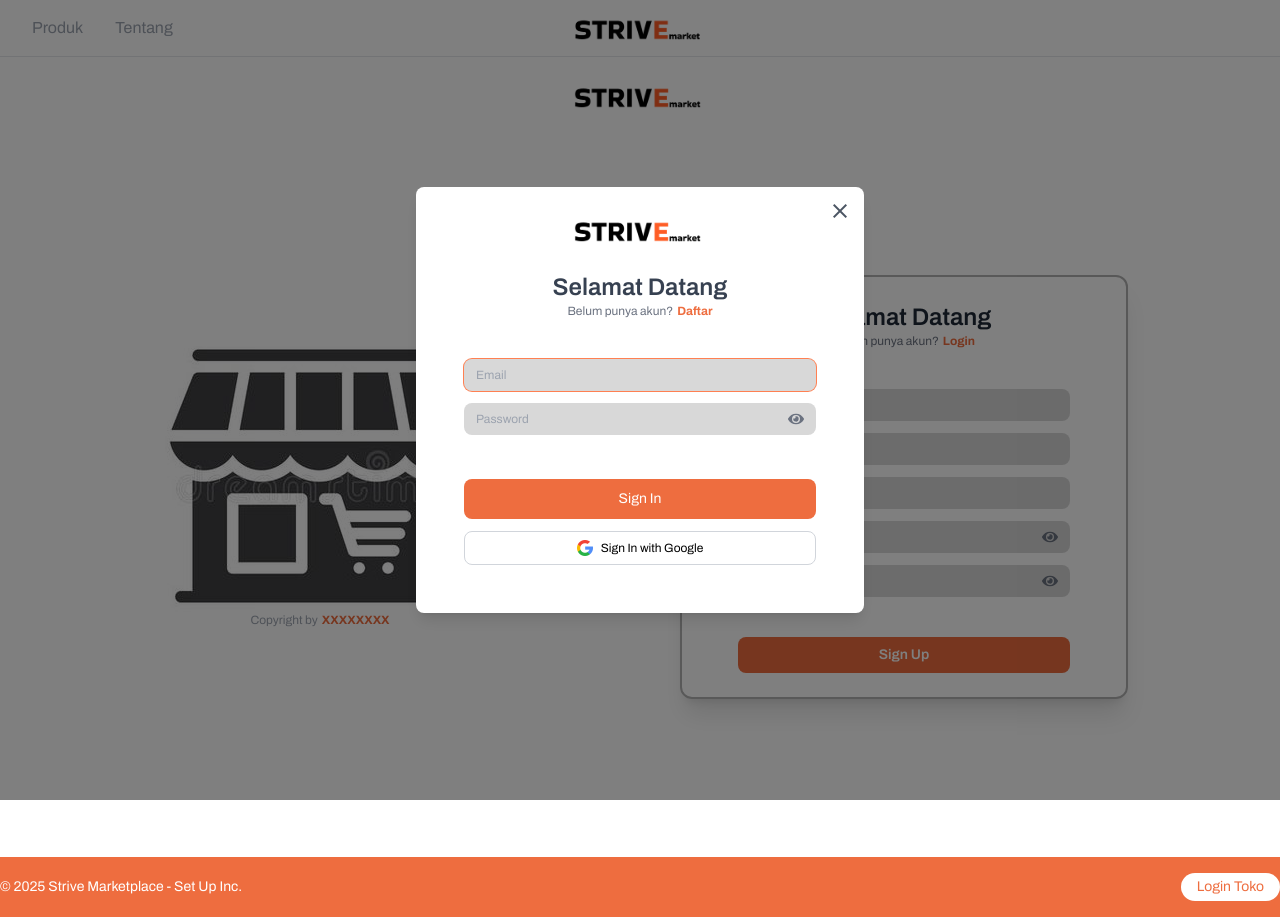
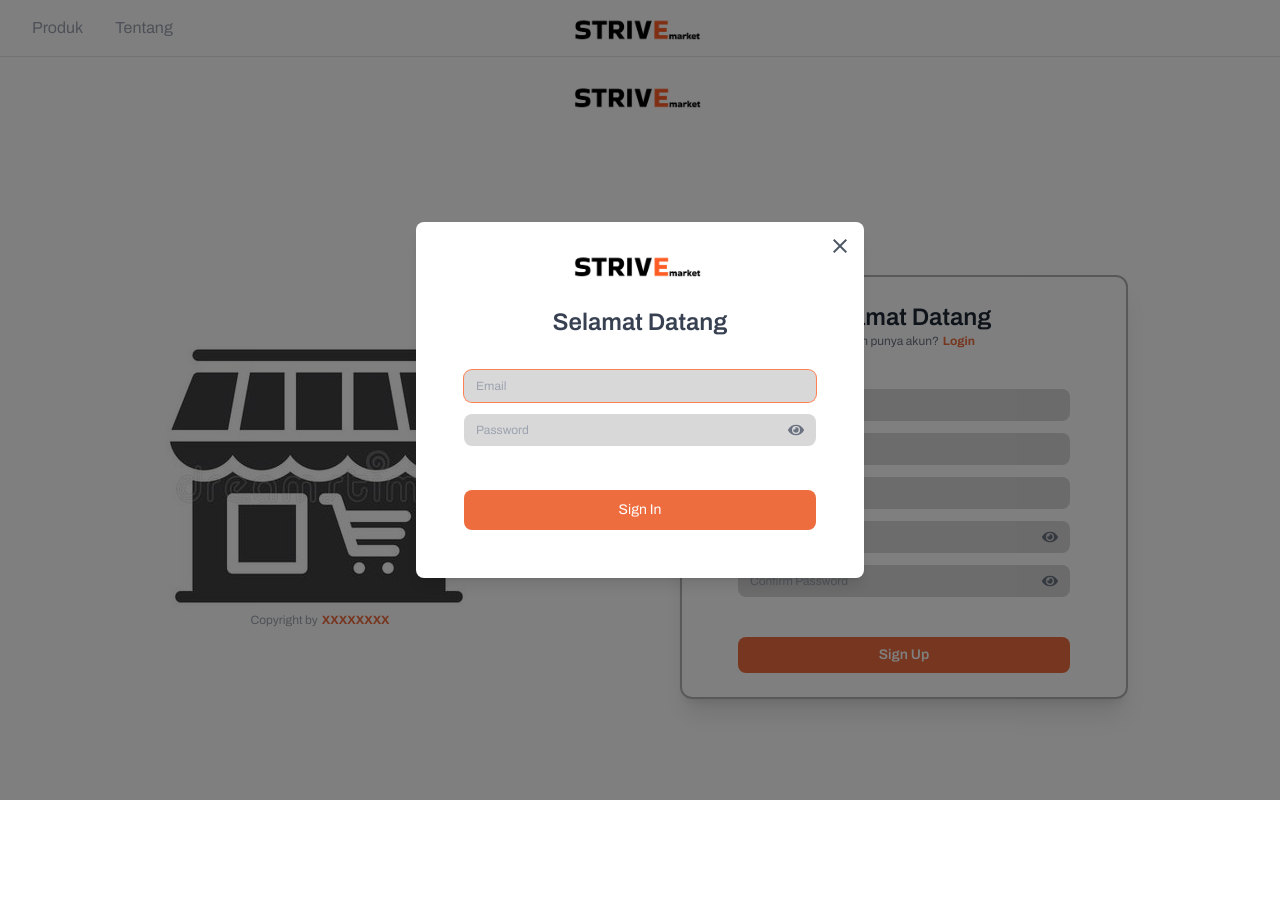
Before and after one commit to mhmmdafnan/Strivecommerce_2026_FE, a React (Vite) app: page /register in a window 1280 px wide. Both pictures are taken after a click on the element "Login". After the commit the page ends 857 px from the top, so only its background shows below. Built offline with nearby package versions, Linux system fonts and the light colour scheme.

Commit message:
adding setting cookie on footer

```diff
--- a/src/App.jsx
+++ b/src/App.jsx
@@ -63,6 +63,7 @@ const AppRoutes = ({ isLoginModal, setIsLoginModal }) => {
             />
           }
         />
+        <Route path="/toko/:userId" element={<TokoPage />} />
 
         <Route element={<LoginRoutes />}>
           <Route path="/akunSaya" element={<AkunSayaPage />} />
@@ -71,7 +72,7 @@ const AppRoutes = ({ isLoginModal, setIsLoginModal }) => {
           <Route path="/checkout" element={<CheckoutPage />} />
           <Route path="/loading" element={<LoadingAcc />} />
           <Route path="/formUMKM" element={<FormUMKMPage />} />
-          <Route path="/toko/:userId" element={<TokoPage />} />
+
           <Route path="/alamat" element={<AlamatPage />} />
           <Route path="/TambahAlamat" element={<TambahAlamat />} />
           <Route path="/toko/:idToko" element={<TokoPage />} />
@@ -84,7 +85,7 @@ const AppRoutes = ({ isLoginModal, setIsLoginModal }) => {
 
         <Route path="/register" element={<SignupPage />} />
       </Routes>
-        <Footer />
+
     </>
   );
 };
--- a/src/Component/Footer.jsx
+++ b/src/Component/Footer.jsx
@@ -1,10 +1,13 @@
 import { useNavigate } from "react-router-dom";
 import LoginModal from "./LoginModal.jsx";
 import { useState } from "react";
+import { useCookies } from "react-cookie";
+
 
 const footer = () => {
   const [isLoginModalOpen, setLoginModalOpen] = useState(false);
     const navigate = useNavigate();
+    const [cookies, setCookie, removeCookie] = useCookies(["isLoggedIn"]);
   const showLoginModal = () => {
     setLoginModalOpen(true);
   };
@@ -22,9 +25,16 @@ const footer = () => {
     <footer className="bg-[#EE6D3F] text-white py-4">
       <div className="container mx-auto text-center flex justify-between items-center">
         <p className="text-sm">&copy; 2025 Strive Marketplace - Set Up Inc.</p>
-        <p className="bg-white text-[#EE6D3F] px-4 py-1 rounded-full text-sm cursor-pointer" onClick={showLoginModal}>
-          Login Toko
-        </p>
+        {cookies.isLoggedIn ? (
+            <p className="bg-white text-[#EE6D3F] px-4 py-1 rounded-full text-sm cursor-pointer" onClick={() => navigate("/tokoSaya")}>
+              Toko
+            </p>
+          ) : (
+            <p className="bg-white text-[#EE6D3F] px-4 py-1 rounded-full text-sm cursor-pointer" onClick={showLoginModal}>
+              Login Toko
+            </p>
+          )}
+
       </div>
     </footer>
     </>
--- a/src/Component/LoginModal.jsx
+++ b/src/Component/LoginModal.jsx
@@ -111,24 +111,10 @@ const LoginModal = ({ isOpen, onClose, onSuccess }) => {
         <div className="flex justify-center mb-5">
           <img src={Logo} alt="Logo" className="mx-auto h-10" />
         </div>
-        <h2 className="text-center text-2xl font-semibold text-gray-700 dark:text-white">
+        <h2 className="text-center text-2xl mb-8 font-semibold text-gray-700 dark:text-white">
           Selamat Datang
         </h2>
-        <p className="text-center text-xs text-gray-500 mb-10 dark:text-gray-300">
-          Belum punya akun?
-          <span
-            onClick={() => {
-              if (location.pathname === "/register") {
-                onClose(); // jika sudah di halaman "/"
-              } else {
-                navigate("/register"); // jika bukan di halaman "/"
-              }
-            }}
-            className="text-[#EE6D3F] font-bold hover:underline pl-1 cursor-pointer"
-          >
-            Daftar
-          </span>
-        </p>
+
 
         <form onSubmit={sendData} className="space-y-3 ">
           <input
@@ -183,10 +169,7 @@ const LoginModal = ({ isOpen, onClose, onSuccess }) => {
               <>Sign In</>
             )}
           </button>
-          <button className="flex justify-center items-center mt-3 w-full  border border-gray-300 hover:bg-gray-200 text-xs px-3 py-2 rounded-lg gap-2">
-            <img src={LogoGoogle} alt="Google" className="w-4 h-4" />
-            Sign In with Google
-          </button>
+
         </form>
       </div>
     </div>
--- a/src/pages/DetailProdukPage.jsx
+++ b/src/pages/DetailProdukPage.jsx
@@ -6,7 +6,7 @@ import { IoChatboxEllipsesOutline } from "react-icons/io5";
 import { MdOutlineStoreMallDirectory } from "react-icons/md";
 import { FaChevronLeft, FaChevronRight } from "react-icons/fa";
 import { FaShareNodes } from "react-icons/fa6";
-
+import Footer from "../Component/Footer";
 import ModalShare from "../Component/ShareModal";
 import fotoToko from "../assets/img/market foto.png";
 import { useLocation, useNavigate, useParams } from "react-router-dom";
@@ -189,7 +189,8 @@ const DetailProdukPage = ({ isLoginModal, setIsLoginModal }) => {
   }, [dataProduk]);
 
   return (
-    <div className="dark:bg-[#393E41] transition-all duration-500">
+    <>
+    <div className="dark:bg-[#393E41] transition-all duration-500 min-h-[calc(100vh-64px)]">
       <LoginModal
         isOpen={isLoginModal}
         onClose={() => setIsLoginModal(false)}
@@ -457,7 +458,7 @@ const DetailProdukPage = ({ isLoginModal, setIsLoginModal }) => {
                   />
                 </div>
                 <div
-                  onClick={() => navigate("/toko/" + dataProduk.userId)}
+                  onClick={() => navigate("/toko/" + dataProduk.user.id)}
                   className="cursor-pointer"
                 >
                   <div className="text-xl font-semibold hover:text-[#EE6D3F]">
@@ -530,6 +531,8 @@ const DetailProdukPage = ({ isLoginModal, setIsLoginModal }) => {
         text={shareText}
       />
     </div>
+    <Footer />
+    </>
   );
 };
 
--- a/src/pages/HomePage.jsx
+++ b/src/pages/HomePage.jsx
@@ -5,11 +5,7 @@ import { AiOutlineShoppingCart } from "react-icons/ai";
 import { MdOutlineStoreMallDirectory } from "react-icons/md";
 import { FaChevronLeft, FaChevronRight } from "react-icons/fa";
 import { FaShareNodes } from "react-icons/fa6";
-
-import Navbar from "../Component/Navbar";
-import fotoToko from "../assets/img/produk/toko olahraga1.jpeg";
-import produk1 from "../assets/img/produk/kursi 1.jpg";
-import produk2 from "../assets/img/produk/kursi 2.jpg";
+import Footer from "../Component/Footer";
 import produk3 from "../assets/img/produk/kursi 3.jpg";
 import logoHomePage from "../assets/img/logo_homepage.png";
 import { useNavigate } from "react-router-dom";
@@ -337,6 +333,7 @@ const HomePage = () => {
           </div>
         </div>
       </div>
+      <Footer />
     </>
   );
 };
--- a/src/pages/TokoPage.jsx
+++ b/src/pages/TokoPage.jsx
@@ -85,7 +85,7 @@ const TokoPage = () => {
   const apiUrl = import.meta.env.VITE_API_URL;
   const navigate = useNavigate();
   const [toko, setToko] = useState([]);
-  const { idToko } = useParams();
+  const { userId } = useParams();
   const [openModal, setOpenModal] = useState(false);
   const shareUrl = `${window.location.origin}${location.pathname}`;
   const [loading, setLoading] = useState(false);
@@ -100,10 +100,10 @@ const TokoPage = () => {
       try {
         // Ambil dua data secara paralel
 
-        const response = await axios.get(`${apiUrl}/api/v1/toko/${idToko}`);
+        const response = await axios.get(`${apiUrl}/api/v1/toko/${userId}`);
 
         // console.log(response.data.data.alamat[0].kodeKab);
-        // console.log(response.data.data);
+        console.log(response.data.data);
 
         // Set data produk umum
         if (response.data.success) {
@@ -134,7 +134,7 @@ const TokoPage = () => {
         const allProdukRes = await axios.get(`${apiUrl}/api/v1/product`, {
           params: {
             total: 12,
-            idToko: idToko,
+            idToko: userId,
           },
         });
 
@@ -180,9 +180,9 @@ const TokoPage = () => {
               <div className="text-xl font-semibold hover:text-[#EE6D3F]">
                 {toko.nama_toko}
               </div>
-              <div className="flex mb-2 text-xs items-center gap-x-1 text-gray-500 hover:text-gray-800">
+              {/* <div className="flex mb-2 text-xs items-center gap-x-1 text-gray-500 hover:text-gray-800">
                 <FaLocationDot /> {toko.alamat?.[0].kabupaten.nama}
-              </div>
+              </div> */}
               <div className="flex gap-x-2">
                 <div
                   onClick={() => {
@@ -238,8 +238,6 @@ const TokoPage = () => {
                     <img
                       src={
                         apiUrl +
-                        "/pict/" +
-                        produk.id +
                         JSON.parse(produk.path)[0]
                       }
                       className="w-full h-30 object-cover rounded-3xl border-2 border-gray-200 hover:scale-105 transition-all duration-300"
@@ -247,7 +245,7 @@ const TokoPage = () => {
                     />
                     <div className="p-2">
                       <div className="text-xs font-extralight text-black">
-                        Rp. {produk.variasi[0].harga.toLocaleString("id-ID")}
+                        Rp. {produk.harga.toLocaleString("id-ID")}
                       </div>
                       <div className="text-md font-medium text-black truncate">
                         {produk.nama}
```
